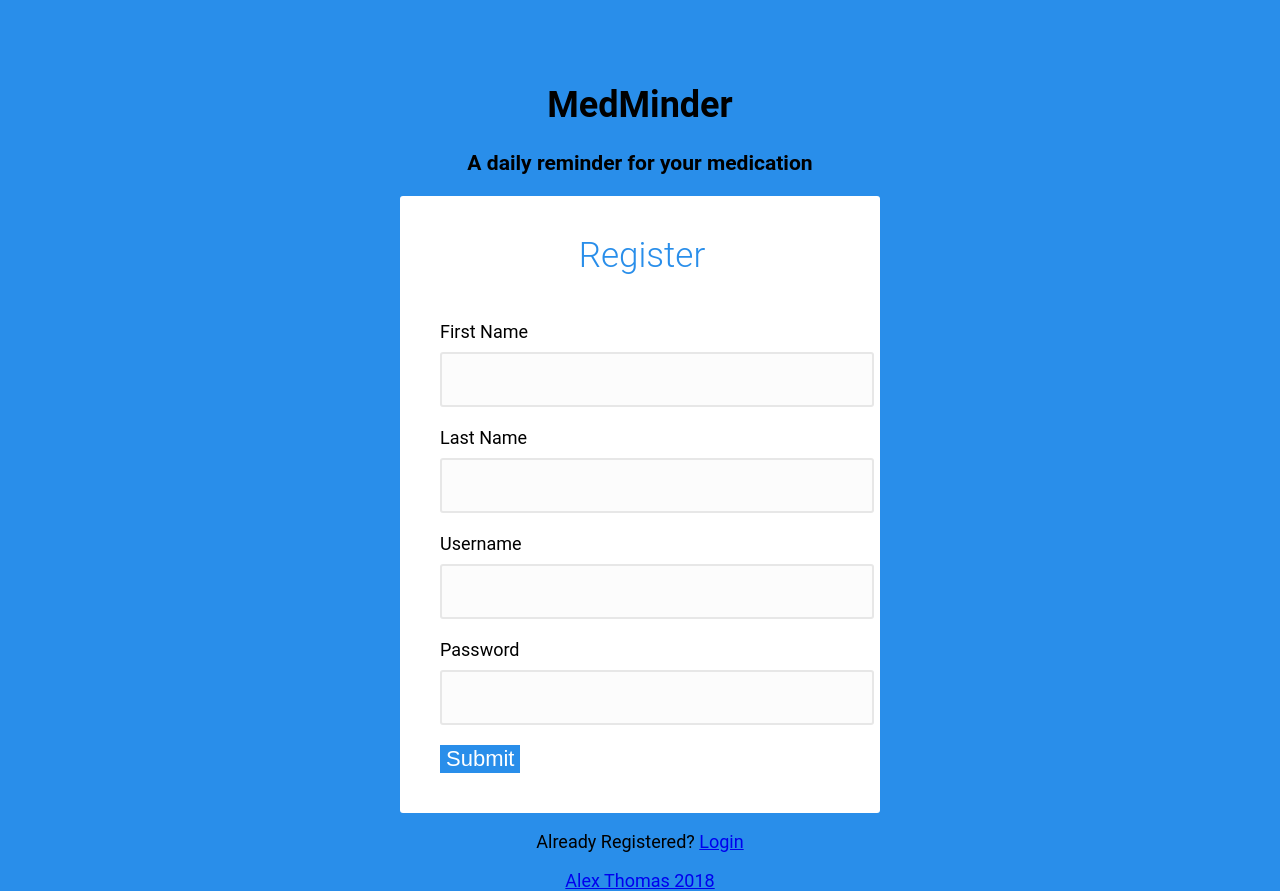
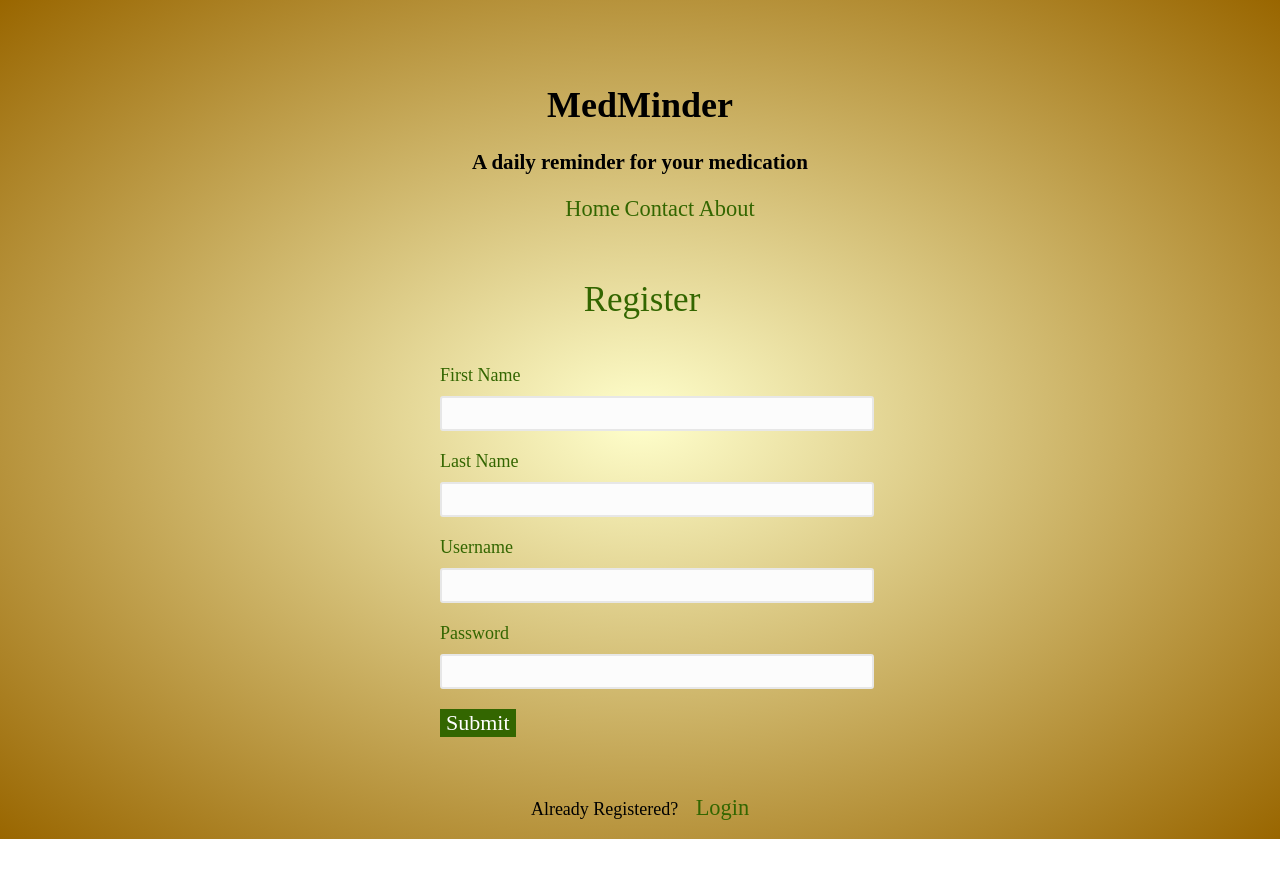
Before and after one commit to cyberpunk1971/node-app, a website: page public/index.html in a window 1280 px wide. After the commit the page ends 839 px from the top, so only its background shows below. Drawn offline with nearby package versions, Linux system fonts and the light colour scheme; no server answers; a web font is replaced by a local one.

Commit message:
registation page styling

```diff
--- a/main.css
+++ /dev/null
@@ -1,138 +0,0 @@
-@font-face {
-   font-family: myFirstFont;
-   src: url(sansation_light.woff);
-}
-
-* {
-   font-family: myFirstFont;
-}
-
-body {
-  background: radial-gradient(#ffffcc 0%, #996600 100%);
-  font-family: "Roboto", helvetica, sans-serif;
-  padding: 60px 0 0;
-  margin: 0;
-  font-size: 18px;
-}
-
-header {
-  text-align: center;
-
-}
-
-ul {
-  list-style: none;
-  text-align: center;
-}
-
-li {
-display: inline-block;
-
-}
-
-fieldset {
-  padding: 0;
-  border: 0;
-  margin: 0;
-}
-
-form {
-  width: 400px;
-  padding: 40px;
-  border-radius: 3px;
-  /* background: white; */
-  margin: 0 auto;
-}
-
-form legend {
-  width: 100%;
-  line-height: 40px;
-  font-size: 35px;
-  font-weight: 300;
-  color: #336600;
-  text-align: center;
-  letter-spacing: 0;
-  margin: 0 auto 45px;
-}
-
-label {
-  color: #336600;
-}
-
-.login {
-  text-align: center;
-
-}
-
-a:link {
-    text-decoration: none;
-    color: #336600;
-    font-size: 1.4rem;
-}
-
-a:visited {
-  color: #336600;
-}
-
-#js-submit {
-
-}
-
-#js-login {
-  margin-left: 0.8rem;
-
-}
-
-input[type="text"],
-input[type="password"],
-button[type="submit"] {
-  display: block;
-  width: 100%;
-  height: auto;
-  font-size: 1px;
-  text-align: left;
-  padding: 15px;
-  border: 2px solid #e7e7e7;
-  border-radius: 3px;
-  background: #fcfcfc;
-  margin: 10px auto 20px;
-  transition: opacity 0.4s;
-}
-
-input[type="submit"] {
-  height: auto;
-  font-size: 22px;
-  font-weight: 500;
-  text-align: center;
-  color: white;
-  background: #336600;
-  border: 0;
-  cursor: pointer;
-  margin-bottom: 0;
-
-}
-
-input[type="text"]:focus,
-input[type="password"]:focus,
-input[type="submit"]:focus {
- /* Restore desirable focus behavior
- in non-webkit browsers like Firefox */
- outline: auto 2px #87ceeb;
- /* Preseve default focus behavior in webkit browsers */
- outline: auto 5px -webkit-focus-ring-color;
- box-shadow: 0;
-}
-
-footer {
-  text-align: center;
-}
-
-@media only screen and (max-width: 320px) {
-  h3, footer{
-    display: none;
-  }
-
-  h1 {
-    font-size: 40px;
-  }
-}
--- a/public/index.html
+++ b/public/index.html
@@ -10,14 +10,21 @@
   </head>
   <body>
 
-    <header role="banner" class="row">
+    <header role="banner">
     <h1>MedMinder</h1>
     <h3>A daily reminder for your medication</h3>
     </header>
+    <nav role="navigation" class="row">
+      <ul>
+        <li class="col-4"><a href="index.html">Home</a></li>
+        <li class="col-4"><a href="mailto:adt71@cox.net">Contact</a></li>
+        <li class="col-4"><a href="#">About</a></li>
+      </ul>
+    </nav>
 
 
-    <form action="#" method="post" id="js-form" class="register-form">
-      <fieldset id="js-register" class="row">
+    <form action="#" method="post" id="js-form" class="register-form row">
+      <fieldset id="js-register">
         <legend>Register</legend>
         <label for="first-name">First Name</label>
       <input type="text" id="js-fname" name="first name" required>
@@ -28,21 +35,23 @@
       <label for="password">Password</label>
       <input type="password" id="js-password" name="password" required>
       <!-- Email: <input type="text" id="js-email" name="email"><br> -->
-      <input type="submit" name="register-submit" id="js-submit">
+      <input type="submit" name="register-submit" id="js-submit" value="Submit">
       </fieldset>
     </form>
 
     <section class="row login" >
-    <p>Already Registered? <span id="js-login"><a href="auth.html"</a>Login</span></p>
+    <p>Already Registered? <span id="js-login"><a href="auth.html"</a>          Login </span></p>
     </section>
     <!-- <section id="js-login" class="row">
       <form action="#" method="post" id="js-login-form">
       </form>
     </section> -->
-    <footer id="footer-index">Alex Thomas 2018</footer>
+
+
     <script type="text/javascript" src="https://ajax.aspnetcdn.com/ajax/jQuery/jquery-3.3.1.min.js"></script>
     <script type="text/javascript" src="dashboard.js"></script>
     <script type="text/javascript" src="index.js"></script>
 
   </body>
+
 </html>
--- a/public/main.css
+++ b/public/main.css
@@ -1,5 +1,14 @@
+@font-face {
+   font-family: myFirstFont;
+   src: url(sansation_light.woff);
+}
+
+* {
+   font-family: myFirstFont;
+}
+
 body {
-  background: #298eea;
+  background: radial-gradient(#ffffcc 0%, #996600 100%);
   font-family: "Roboto", helvetica, sans-serif;
   padding: 60px 0 0;
   margin: 0;
@@ -8,6 +17,17 @@ body {
 
 header {
   text-align: center;
+
+}
+
+ul {
+  list-style: none;
+  text-align: center;
+}
+
+li {
+display: inline-block;
+
 }
 
 fieldset {
@@ -20,7 +40,7 @@ form {
   width: 400px;
   padding: 40px;
   border-radius: 3px;
-  background: white;
+  /* background: white; */
   margin: 0 auto;
 }
 
@@ -29,14 +49,38 @@ form legend {
   line-height: 40px;
   font-size: 35px;
   font-weight: 300;
-  color: #298eea;
+  color: #336600;
   text-align: center;
   letter-spacing: 0;
   margin: 0 auto 45px;
 }
 
+label {
+  color: #336600;
+}
+
 .login {
   text-align: center;
+
+}
+
+a:link {
+    text-decoration: none;
+    color: #336600;
+    font-size: 1.4rem;
+}
+
+a:visited {
+  color: #336600;
+}
+
+#js-submit {
+
+}
+
+#js-login {
+  margin-left: 0.8rem;
+
 }
 
 input[type="text"],
@@ -45,7 +89,7 @@ button[type="submit"] {
   display: block;
   width: 100%;
   height: auto;
-  font-size: 18px;
+  font-size: 1px;
   text-align: left;
   padding: 15px;
   border: 2px solid #e7e7e7;
@@ -61,7 +105,7 @@ input[type="submit"] {
   font-weight: 500;
   text-align: center;
   color: white;
-  background: #298eea;
+  background: #336600;
   border: 0;
   cursor: pointer;
   margin-bottom: 0;
```
Also changed, not shown: index.html (deleted, +0 -57 lines).
